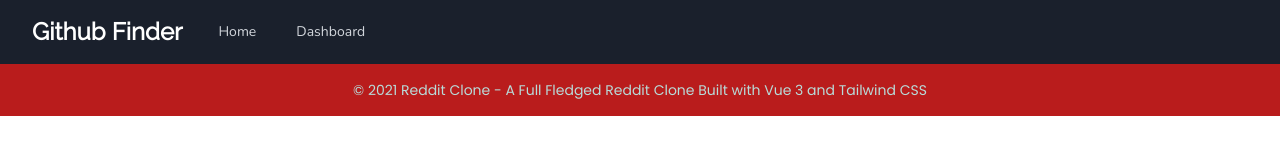
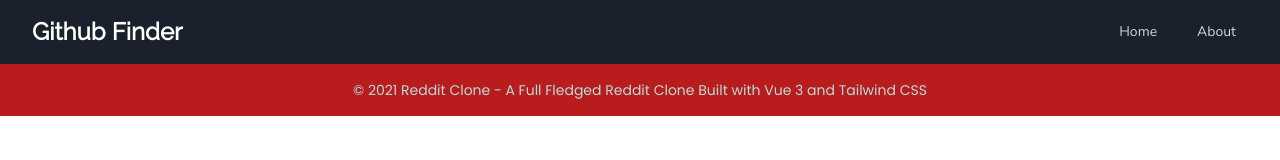
Before and after one commit to Apfirebolt/vue-github-finder, a Vue app: page / in a window 1280 px wide. Shown: the top 160 px of the page. Built offline with nearby package versions, Linux system fonts and the light colour scheme; what vue3-smooth-scroll would draw is missing.

Commit message:
added search feature

```diff
--- a/src/components/HeaderComponent.vue
+++ b/src/components/HeaderComponent.vue
@@ -1,8 +1,8 @@
 <template>
   <Disclosure as="nav" class="bg-darkNavy" v-slot="{ open }">
     <div class="max-w-7xl mx-auto px-4 sm:px-6 lg:px-8">
-      <div class="flex items-center justify-between h-16">
-        <div class="flex items-center">
+      <div class="flex items-center h-16">
+        <div class="flex items-center w-full justify-between">
           <div class="flex-shrink-0">
             <h2 class="text-2xl text-white font-bold">Github Finder</h2>
           </div>
@@ -18,10 +18,9 @@
               >
 
               <router-link
-                to="/dashboard"
-                href="#"
+                to="/about"
                 class="text-gray-300 hover:bg-gray-700 hover:text-white px-3 py-2 rounded-md text-sm font-medium"
-                >Dashboard</router-link
+                >About</router-link
               >
             </div>
           </div>
@@ -43,12 +42,6 @@
     <DisclosurePanel class="sm:hidden">
       <div class="px-2 pt-2 pb-3 space-y-1">
         <!-- Current: "bg-gray-900 text-white", Default: "text-gray-300 hover:bg-gray-700 hover:text-white" -->
-        <span
-          v-if="userData"
-          class="text-white block px-3 py-2 rounded-md text-base font-medium"
-        >
-          Welcome, {{ userData.username }}
-        </span>
         <router-link
           to="/"
           class="text-white block px-3 py-2 rounded-md text-base font-medium"
@@ -56,10 +49,9 @@
         >
 
         <router-link
-          v-if="userData"
-          to="/dashboard"
+          to="/about"
           class="text-white block px-3 py-2 rounded-md text-base font-medium"
-          >Dashboard</router-link
+          >About</router-link
         >
       </div>
     </DisclosurePanel>
@@ -67,7 +59,6 @@
 </template>
 
 <script setup>
-import { computed } from "vue";
 import { Disclosure, DisclosureButton, DisclosurePanel } from "@headlessui/vue";
 import { MenuIcon, XIcon } from "@heroicons/vue/outline";
 </script>
--- a/src/routes/index.js
+++ b/src/routes/index.js
@@ -19,9 +19,9 @@ const routes = [
         component: Home
     },
     {
-        path: '/dashboard',
-        name: 'Dashboard',
-        component: () => import('../views/Dashboard.vue')
+        path: '/about',
+        name: 'About',
+        component: () => import('../views/About.vue')
     },
     {
         path: '/:username',
--- /dev/null
+++ b/src/views/About.vue
@@ -0,0 +1,15 @@
+<template>
+  <section class="shadow sm:rounded-lg" id="about">
+    <div class="px-4 py-5">
+      <h2 class="text-3xl my-2 py-2 text-center text-jet-black">ABOUT</h2>
+      <div class="flex flex-col items-center bg-green-100 p-4 rounded-md">
+        <p>
+          Github Finder is a simple web application that allows users to search
+          for Github users and view their profile details. The app uses the
+          Github API to fetch user data and display it in a user-friendly way.
+        </p>
+      </div>
+    </div>
+  </section>
+    <!-- Pagination -->
+</template>
--- a/src/views/Dashboard.vue
+++ /dev/null
@@ -1,15 +0,0 @@
-<template>
-  <section class="shadow sm:rounded-lg" id="about">
-    <div class="px-4 py-5">
-      <h2 class="text-3xl my-2 py-2 text-center text-jet-black">DASHBOARD</h2>
-      <div class="flex flex-col items-center bg-green-100 p-4 rounded-md">
-
-      </div>
-    </div>
-  </section>
-    <!-- Pagination -->
-</template>
-
-<script setup>
-import { onMounted, ref, computed } from "vue";
-</script>
--- a/src/views/Home.vue
+++ b/src/views/Home.vue
@@ -8,12 +8,21 @@
         Github API to fetch user data and display it in a user-friendly way.
       </p>
 
-      <p class="mt-4">
-        The app is built using Vue.js, Tailwind CSS, and Express. It is a single
-        page application that uses Express back-end for authentication and
-        MongoDB for data storage. The app is responsive and works on desktop,
-        tablet, and mobile devices.
-      </p>
+      <div class="mt-6 flex justify-center mx-auto w-1/2 items-center">
+        <input
+            type="text"
+            v-model="searchTerm"
+            @keyup.enter="searchUser(searchTerm)"
+            placeholder="Search for a GitHub user"
+            class="w-full mx-2 px-4 py-2 border rounded-lg shadow-sm focus:outline-none focus:ring-2 focus:ring-blue-500"
+          />
+          <button
+            @click="searchUser(searchTerm)"
+            class="bg-blue-500 text-white py-2 px-4 rounded-lg shadow-md hover:bg-blue-600"
+          >
+            Search
+          </button>
+      </div>
       <div class="mt-6 grid grid-cols-1 gap-6 sm:grid-cols-2 lg:grid-cols-3">
         <div v-for="user in users" :key="user.id" class="bg-white shadow-md rounded-lg p-4">
           <img :src="user.avatar_url" alt="User Avatar" class="w-16 h-16 rounded-full mx-auto">
@@ -37,6 +46,7 @@ export default {
   data: () => ({
     users: [],
     loading: false,
+    searchTerm: "",
   }),
   methods: {
     async searchUser(term) {
--- a/src/views/UserDetail.vue
+++ b/src/views/UserDetail.vue
@@ -4,11 +4,25 @@
         <div class="user-info bg-white shadow-md rounded-lg p-6 text-center">
             <img :src="user.avatar_url" alt="User Avatar" class="w-24 h-24 rounded-full mx-auto">
             <h3 class="text-2xl font-semibold mt-4">{{ user.name }}</h3>
+            <p v-if="user.email">
+                Email Address: <span class="text-blue-500">{{ user.email }}</span>
+            </p>
             <p class="text-gray-600">{{ user.login }}</p>
             <p class="text-gray-600 mt-2">{{ user.bio }}</p>
+            <p>
+                <span class="font-semibold">Followers:</span> {{ user.followers }}
+                <span class="font-semibold ml-4">Following:</span> {{ user.following }}
+            </p>
+            <p>
+                <span class="font-semibold">Public Repos:</span> {{ user.public_repos }}
+                <span class="font-semibold ml-4">Public Gists:</span> {{ user.public_gists }}
+            </p>
+            <p>
+                Country: {{ user.location }}
+            </p>
             <a :href="user.html_url" target="_blank" class="text-blue-500 mt-4 inline-block">View Profile</a>
         </div>
-        <div class="user-repos mt-8">
+        <div class="container mx-auto my-4">
             <h3 class="text-2xl font-semibold text-center">Latest Repositories</h3>
             <div v-for="repo in repos" :key="repo.id" class="bg-white shadow-md rounded-lg p-4 mt-4">
                 <h3 class="text-xl font-semibold">{{ repo.name }}</h3>
```
